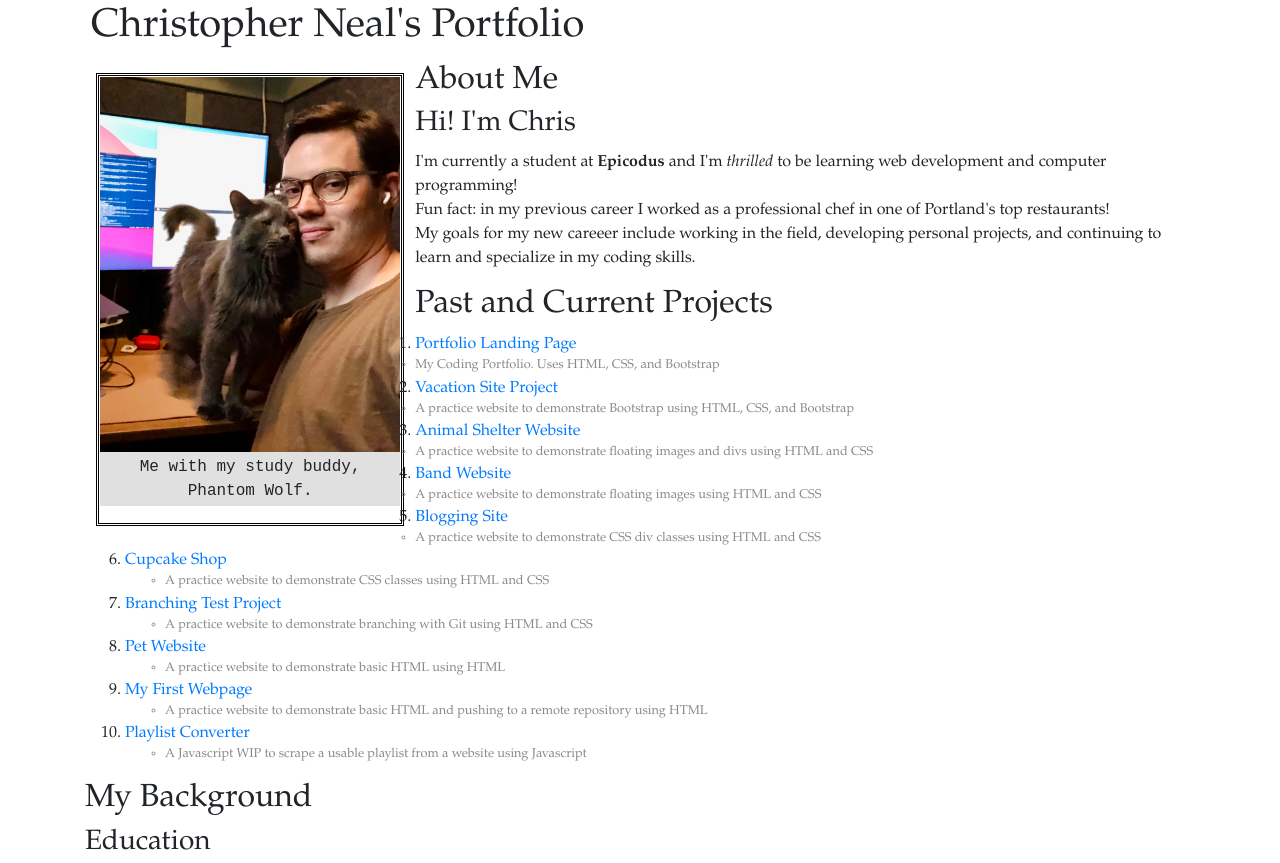
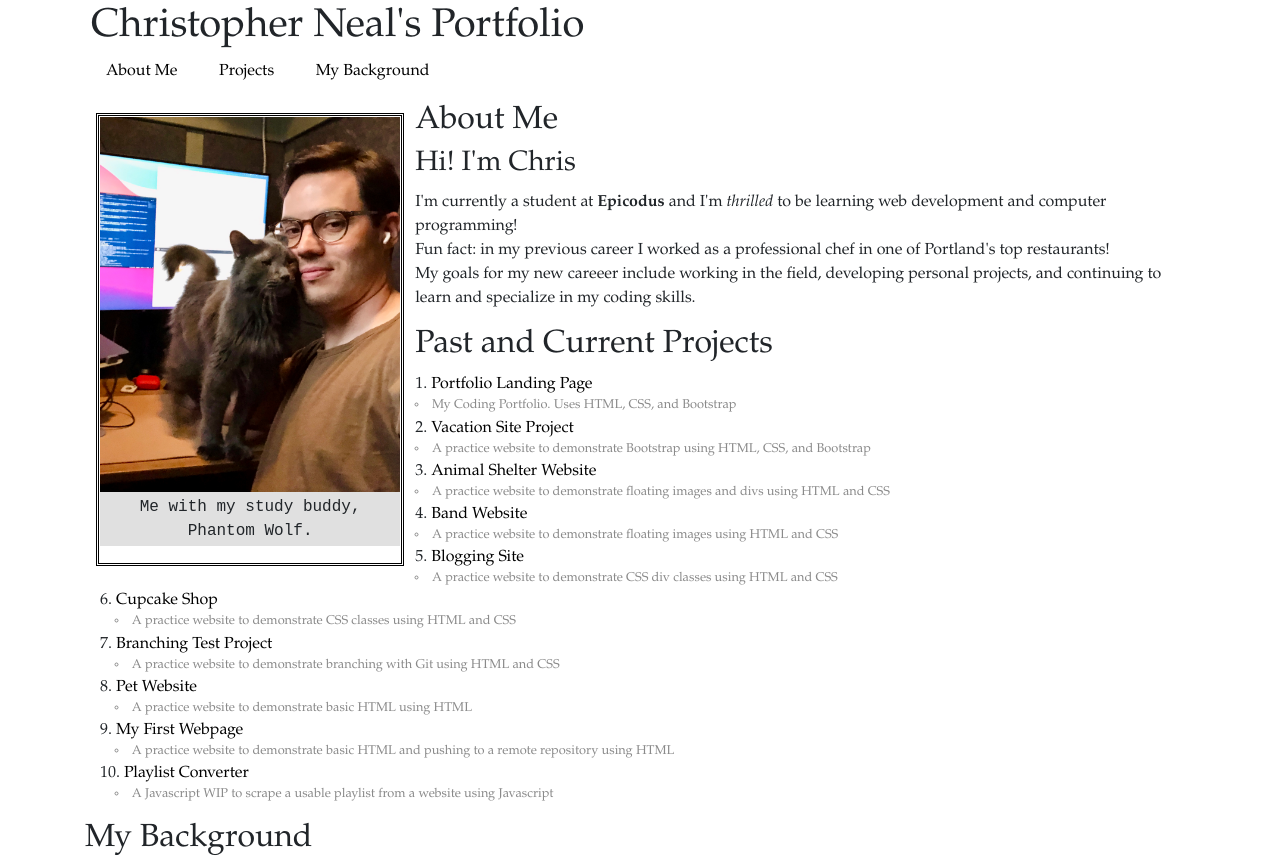
Before and after one commit to ChristopherMNeal/portfolio-landing-page, a plain HTML site: page index.html in a window 1280 px wide. Shown: the top 863 px of the page. Drawn offline with Linux system fonts and the light colour scheme.

Commit message:
Add fixed navbar

```diff
--- a/css/styles.css
+++ b/css/styles.css
@@ -26,11 +26,6 @@ body {
   width: min-content;
 }
 
-.xsection {
-  padding: 4px;
-  border: 4px solid green;
-  width: 80%;
-}
 
 .xtextbox {
   float: right;
@@ -38,21 +33,52 @@ body {
   width: 60%;
 }
 
-.hidden {
-  visibility: hidden;
-}
-
-h1 {
+.fixedtitle {
+  position: fixed;
   background-color: white;
   padding: 3px 6px 3px 6px;
   width: 100%;
 }
 
-.fixedtitle {
-  position: fixed;
+.fixedtitle ul li {
+  list-style-type: none;
+  padding: 0 3% 0 0;
+  display: inline;
+}
+
+.hiddentitle {
+  visibility: hidden;
+  background-color: white;
+  padding: 3px 6px 3px 6px;
+  width: 100%;
+}
+
+.hiddentitle ul li {
+  list-style-type: none;
+  padding-left: 6px;
+  display: inline;
 }
 
 .small {
   font-size: .8em;
   color: #8A8A8A;
 }
+
+ul, ol {
+  list-style-position: inside;
+  padding-left:15px;
+}
+
+a:link {
+  color: #000000;
+}
+
+a:visited {
+  color: #000000;
+}
+a:hover {
+  color: #444444;
+
+a:active {
+  color: #494949;
+}
--- a/index.html
+++ b/index.html
@@ -7,18 +7,33 @@
 </head>
 <body>
   <div class="container">
-    <h1 class="fixedtitle">Christopher Neal's Portfolio</h1>
-    <h1 class="hidden">Christopher Neal's Portfolio</h1>
+    <div class="fixedtitle">
+      <h1>Christopher Neal's Portfolio</h1>
+      <ul>
+        <li><a href="#about-me">About Me</a></li>
+        <li><a href="#projects">Projects</a></li>
+        <li><a href="#background">My Background</a></li>
+      </ul>
+    </div>
+    <div class="hiddentitle">
+      <h1>Christopher Neal's Portfolio</h1>
+      <ul>
+        <li><a href="#about-me"></a>About Me</li>
+        <li><a href="#projects"></a>Projects</li>
+        <li><a href="#background"></a>My Background</li>
+      </ul>
+    </div>
+
     <div class="section">
       <div class="imagebox">
         <img src="img/chris-studying.jpeg" width="300" height="375" alt="Christopher Neal with a gray cat">
         <p class="caption">Me with my study buddy, Phantom Wolf.</p>
       </div>
-      <h2>About Me</h2>
+      <h2 id="about-me">About Me</h2>
       <h3>Hi! I'm Chris</h3>
       <p>I'm currently a student at <strong>Epicodus</strong> and I'm <em>thrilled</em> to be learning web development and computer programming!<br>Fun fact: in my previous career I worked as a professional chef in one of Portland's top restaurants!<br>My goals for my new careeer include working in the field, developing personal projects, and continuing to learn and specialize in my coding skills.</p>
     </div>
-      <h2>Past and Current Projects</h2>
+      <h2 id="projects">Past and Current Projects</h2>
     <ol class="textbox">
       <li><a href="https://github.com/ChristopherMNeal/portfolio-landing-page">Portfolio Landing Page</a></li>
         <ul>
@@ -61,7 +76,7 @@
           <li class="small">A Javascript WIP to scrape a usable playlist from a website using Javascript</li>
         </ul>
     </ol>
-    <h2>My Background</h2>
+    <h2 id="background">My Background</h2>
     <h3>Education</h3>
     <ul class="textbox">
       <li>Developer Bootcamp, Epicodus, Portland, OR</li>
```
